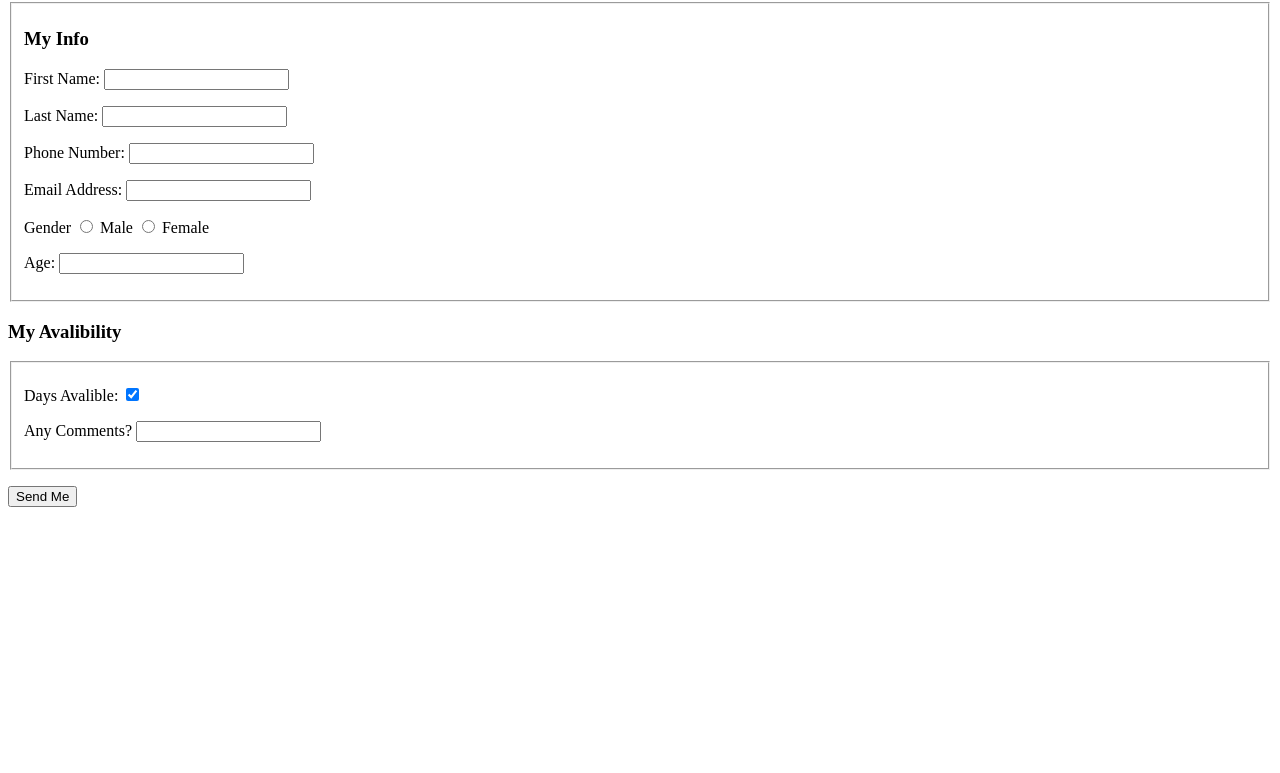
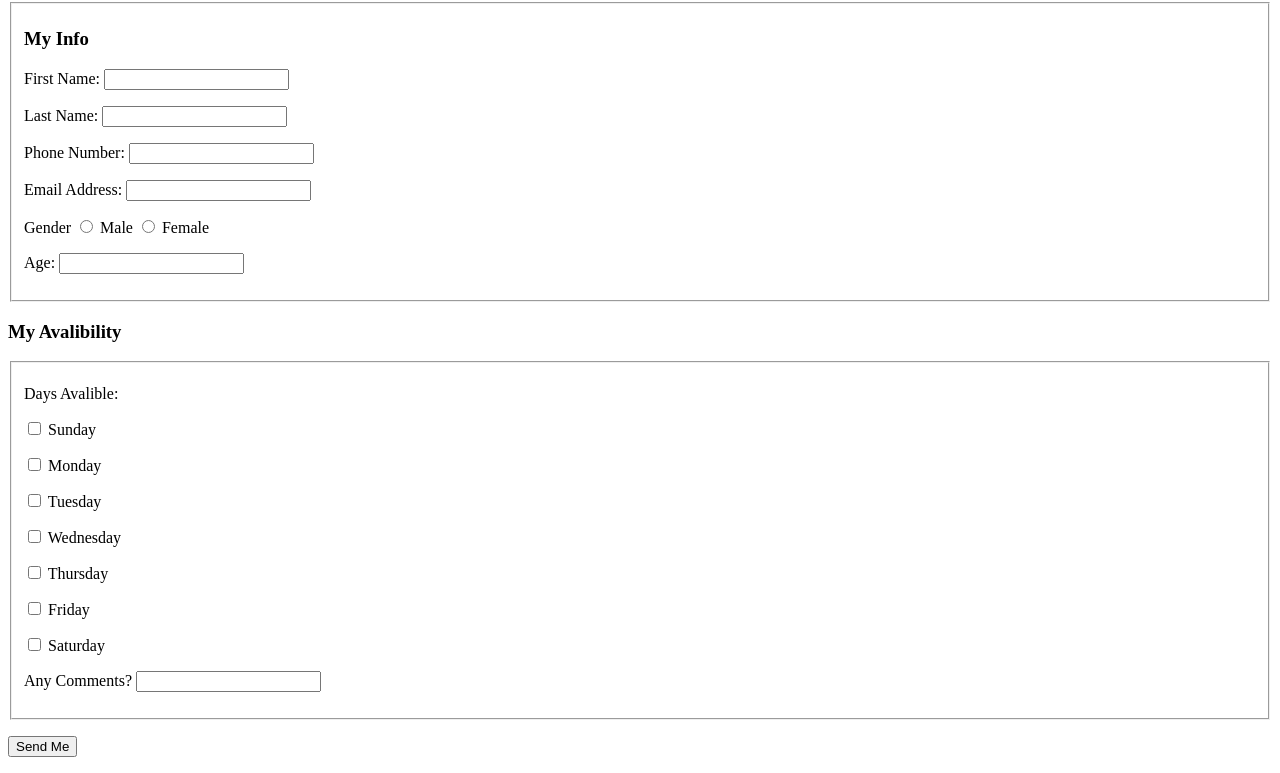
Before and after one commit to eprager/itmd361-lab4, a plain HTML site: page index.html in a window 1280 px wide. Shown: the part 78-851 px from the top of the page. Before the commit the page ends 800 px from the top, so only its background shows below. Drawn offline with Linux system fonts and the light colour scheme.

Commit message:
checkboxes

```diff
--- a/index.html
+++ b/index.html
@@ -28,9 +28,9 @@
       <input type="hidden" id="Emma Prager Lab 4" name="hidden_field">
       <p>
         Gender
-        <input type="radio" id="male" name="contact" value="gender_field">
+        <input type="radio" id="male" name="gender" value="gender_field">
         <label for="male">Male</label>
-        <input type="radio" id="female" name="contact" value="gender_field">
+        <input type="radio" id="female" name="gender" value="gender_field">
         <label for="female">Female</label>
       </p>
       <p>
@@ -41,8 +41,35 @@
     <h3>My Avalibility</h3>
     <fieldset>
       <p>
-        <label for="days">Days Avalible:</label>
-        <input type="checkbox" checked="checked" name="available_field">
+        Days Avalible:
+      </p>
+      <p>
+          <input type="checkbox" id="avalible" value="Sunday" name="available_field">
+          <label for="days">Sunday</label>
+      </p>
+      <p>
+          <input type="checkbox" id="avalible" value="Monday" name="available_field">
+          <label for="days">Monday</label>
+      </p>
+      <p>
+          <input type="checkbox" id="avalible" value="Tuesday" name="available_field">
+          <label for="days">Tuesday</label>
+      </p>
+      <p>
+          <input type="checkbox" id="avalible" value="Wednesday" name="available_field">
+          <label for="days">Wednesday</label>
+      </p>
+      <p>
+          <input type="checkbox" id="avalible" value="Thursday" name="available_field">
+          <label for="days">Thursday</label>
+      </p>
+      <p>
+          <input type="checkbox" id="avalible" value="Friday" name="available_field">
+          <label for="days">Friday</label>
+      </p>
+      <p>
+          <input type="checkbox" id="avalible" value="Saturday" name="available_field">
+          <label for="days">Saturday</label>
       </p>
       <p>
         <label for="comments">Any Comments? </label>
```
